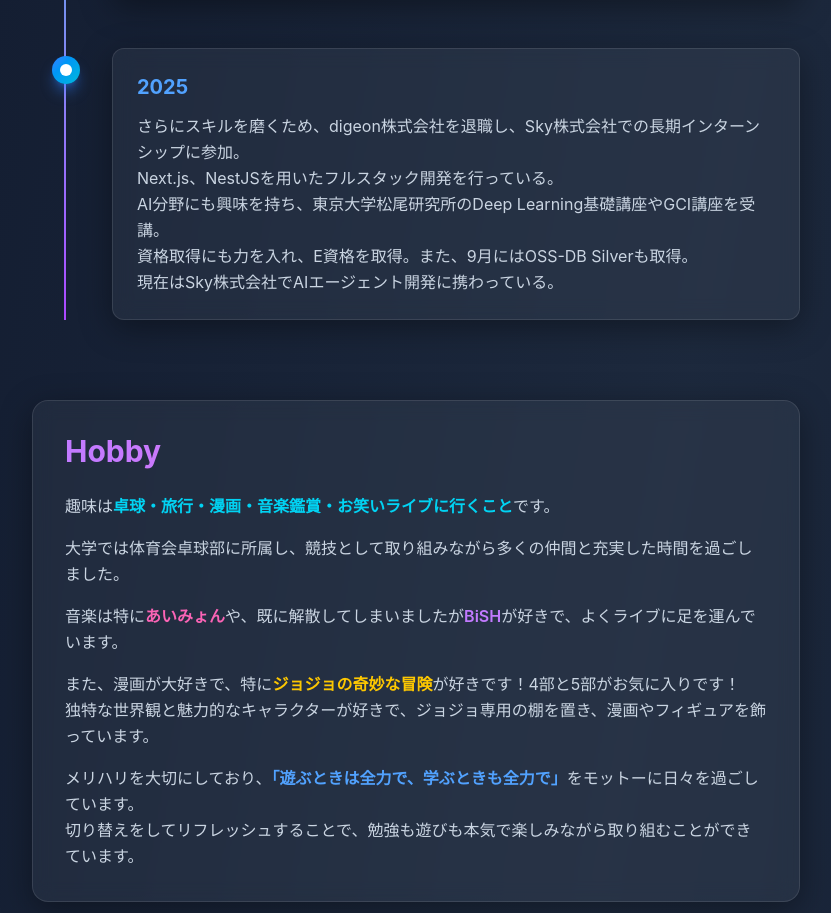
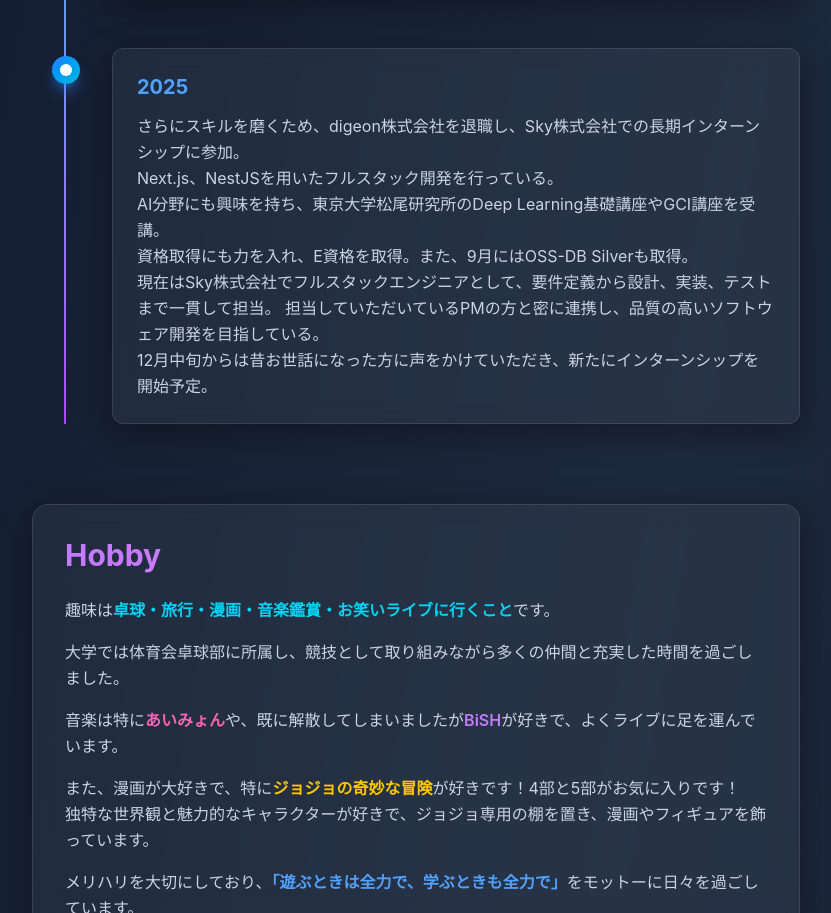
Before and after one commit to dem3860/demu.dev, a Next.js app: page / in a window 1280 px wide. Shown: the part 1751-2664 px from the top of the page, without its empty margins (224-1055 px from the left). Built offline with nearby package versions, Linux system fonts and the light colour scheme; no server answers.

Commit message:
docs(profile): 📝 プロフィール文言を更新

```diff
--- a/src/components/sections/Profile.tsx
+++ b/src/components/sections/Profile.tsx
@@ -88,7 +88,10 @@ export const Profile = ({ profileRef }: profileProps) => {
                     資格取得にも力を入れ、E資格を取得。また、9月にはOSS-DB
                     Silverも取得。
                     <br />
-                    現在はSky株式会社でAIエージェント開発に携わっている。
+                    現在はSky株式会社でフルスタックエンジニアとして、要件定義から設計、実装、テストまで一貫して担当。
+                    担当していただいているPMの方と密に連携し、品質の高いソフトウェア開発を目指している。
+                    <br />
+                    12月中旬からは昔お世話になった方に声をかけていただき、新たにインターンシップを開始予定。
                   </>
                 ),
               },
```
